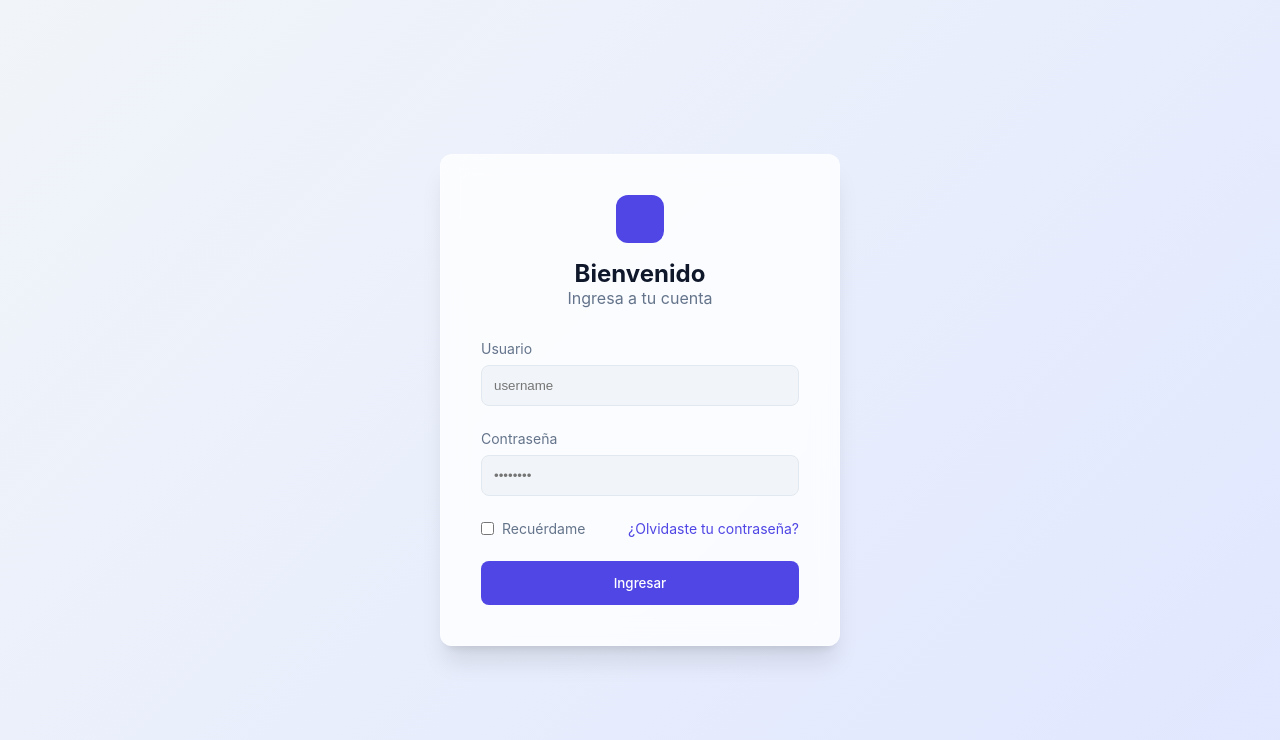
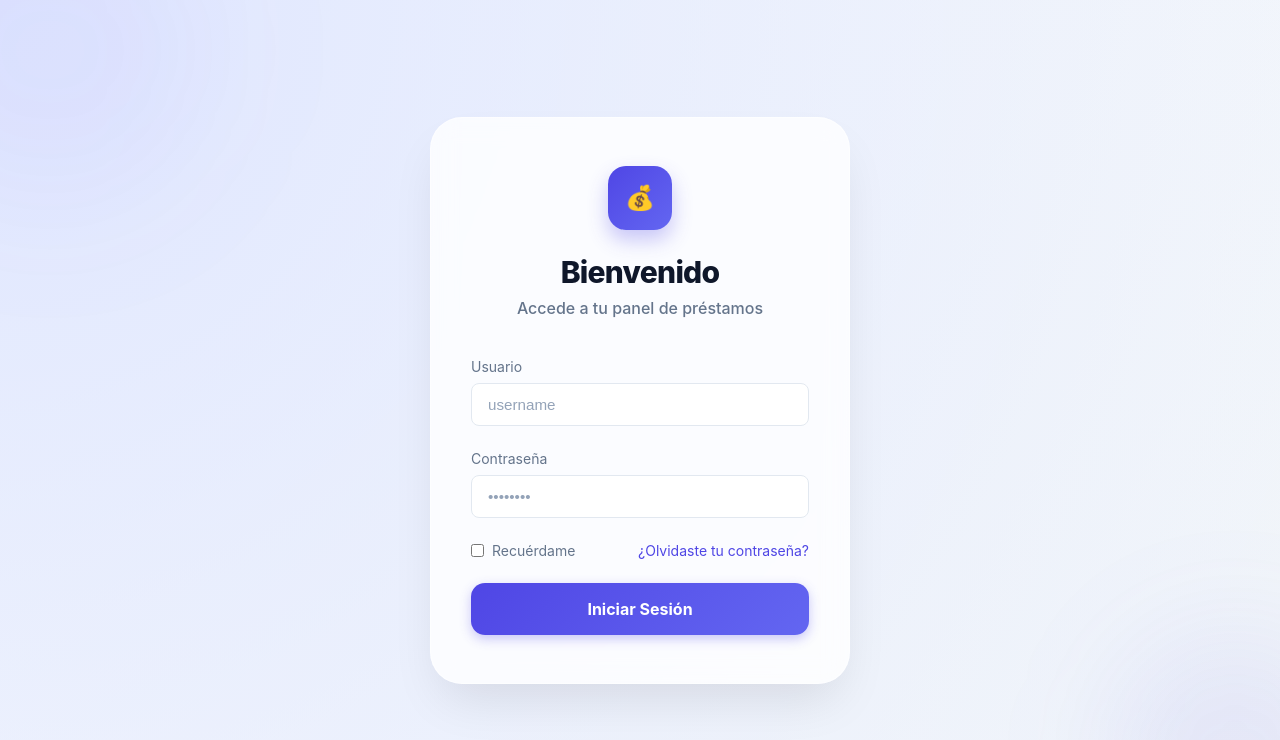
Before and after one commit to alexisb1v1/Prestamos, a Next.js app: page /login in a window 1280 px wide. Shown: the top 740 px of the page. Built offline with nearby package versions, Linux system fonts and the light colour scheme; no server answers.

Commit message:
feat: implement initial UI structure with sidebar navigation, FAB menu, login page, and modal styles.

```diff
--- a/app/globals.css
+++ b/app/globals.css
@@ -80,6 +80,11 @@ button {
   border-radius: var(--radius-lg);
   padding: 1.5rem;
   box-shadow: var(--shadow-sm);
+  transition: transform 0.2s ease, box-shadow 0.2s ease;
+}
+
+.card:hover {
+  box-shadow: var(--shadow-md);
 }
 
 .btn {
@@ -104,17 +109,25 @@ button {
 
 .input {
   width: 100%;
-  padding: 0.75rem;
+  padding: 0.75rem 1rem;
   border-radius: var(--radius-md);
-  border: 1px solid var(--border-color);
-  background-color: var(--bg-app);
+  border: 1.5px solid var(--border-color);
+  background-color: #ffffff;
+  /* White background for better contrast */
   color: var(--text-primary);
   outline: none;
-  transition: border-color 0.2s;
+  transition: all 0.2s ease;
+  font-size: 0.95rem;
 }
 
 .input:focus {
   border-color: var(--color-primary);
+  box-shadow: 0 0 0 4px rgba(79, 70, 229, 0.1);
+  background-color: #ffffff;
+}
+
+.input::placeholder {
+  color: #94a3b8;
 }
 
 .label {
--- a/app/login/page.tsx
+++ b/app/login/page.tsx
@@ -51,13 +51,40 @@ export default function LoginPage() {
             display: 'flex',
             alignItems: 'center',
             justifyContent: 'center',
-            background: 'linear-gradient(135deg, #f1f5f9 0%, #e0e7ff 100%)'
+            background: 'radial-gradient(circle at top left, #e0e7ff, transparent), radial-gradient(circle at bottom right, #f1f5f9, transparent), #f8fafc',
+            position: 'relative',
+            overflow: 'hidden'
         }}>
-            <div className="card glass" style={{ width: '100%', maxWidth: '400px', padding: '2.5rem' }}>
-                <div style={{ marginBottom: '2rem', textAlign: 'center' }}>
-                    <div style={{ width: '48px', height: '48px', background: 'var(--color-primary)', borderRadius: '12px', margin: '0 auto 1rem' }}></div>
-                    <h1 style={{ fontSize: '1.5rem', fontWeight: 'bold' }}>Bienvenido</h1>
-                    <p style={{ color: 'var(--text-secondary)' }}>Ingresa a tu cuenta</p>
+            {/* Background decorative elements */}
+            <div style={{ position: 'absolute', top: '-100px', left: '-100px', width: '300px', height: '300px', background: 'rgba(79, 70, 229, 0.05)', borderRadius: '50%', filter: 'blur(80px)' }}></div>
+            <div style={{ position: 'absolute', bottom: '-80px', right: '-80px', width: '250px', height: '250px', background: 'rgba(79, 70, 229, 0.08)', borderRadius: '50%', filter: 'blur(60px)' }}></div>
+
+            <div className="card glass" style={{
+                width: '100%',
+                maxWidth: '420px',
+                padding: '3rem 2.5rem',
+                border: '1px solid rgba(255, 255, 255, 0.5)',
+                boxShadow: '0 25px 50px -12px rgba(0, 0, 0, 0.1)',
+                borderRadius: '32px'
+            }}>
+                <div style={{ marginBottom: '2.5rem', textAlign: 'center' }}>
+                    <div style={{
+                        width: '64px',
+                        height: '64px',
+                        background: 'linear-gradient(135deg, var(--color-primary), #6366f1)',
+                        borderRadius: '18px',
+                        margin: '0 auto 1.5rem',
+                        display: 'flex',
+                        alignItems: 'center',
+                        justifyContent: 'center',
+                        color: 'white',
+                        fontSize: '1.5rem',
+                        boxShadow: '0 10px 20px rgba(79, 70, 229, 0.3)'
+                    }}>
+                        💰
+                    </div>
+                    <h1 style={{ fontSize: '1.875rem', fontWeight: '800', color: '#0f172a', letterSpacing: '-0.025em' }}>Bienvenido</h1>
+                    <p style={{ color: 'var(--text-secondary)', marginTop: '0.5rem', fontWeight: '500' }}>Accede a tu panel de préstamos</p>
                 </div>
 
                 {error && (
@@ -115,10 +142,20 @@ export default function LoginPage() {
                     <button
                         type="submit"
                         className="btn btn-primary"
-                        style={{ width: '100%', padding: '0.875rem' }}
+                        style={{
+                            width: '100%',
+                            padding: '1rem',
+                            borderRadius: '14px',
+                            background: 'linear-gradient(135deg, var(--color-primary), #6366f1)',
+                            border: 'none',
+                            fontWeight: '700',
+                            fontSize: '1rem',
+                            boxShadow: '0 4px 12px rgba(79, 70, 229, 0.3)',
+                            transition: 'all 0.2s ease'
+                        }}
                         disabled={loading}
                     >
-                        {loading ? 'Ingresando...' : 'Ingresar'}
+                        {loading ? 'Ingresando...' : 'Iniciar Sesión'}
                     </button>
                 </form>
             </div>
```
Also changed, not shown: app/components/ConfirmModal.module.css (+17 -17 lines), app/components/CreateLoanModal.module.css (+8 -11 lines), app/components/CreatePaymentModal.module.css (+34 -19 lines), app/components/FabMenu.module.css (+12 -12 lines), app/components/Sidebar.module.css (+21 -10 lines), app/components/Sidebar.tsx (+5 -20 lines).
